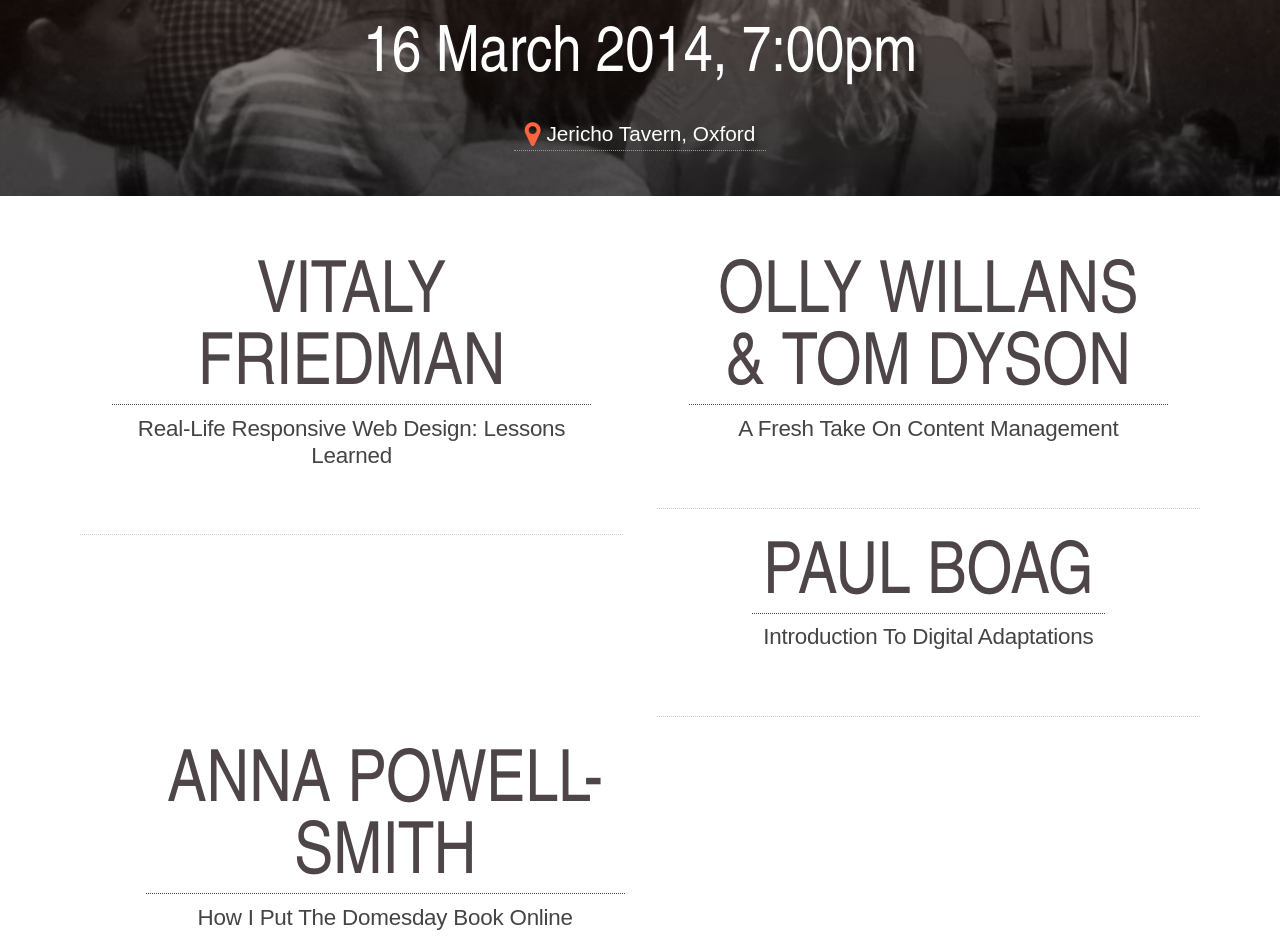
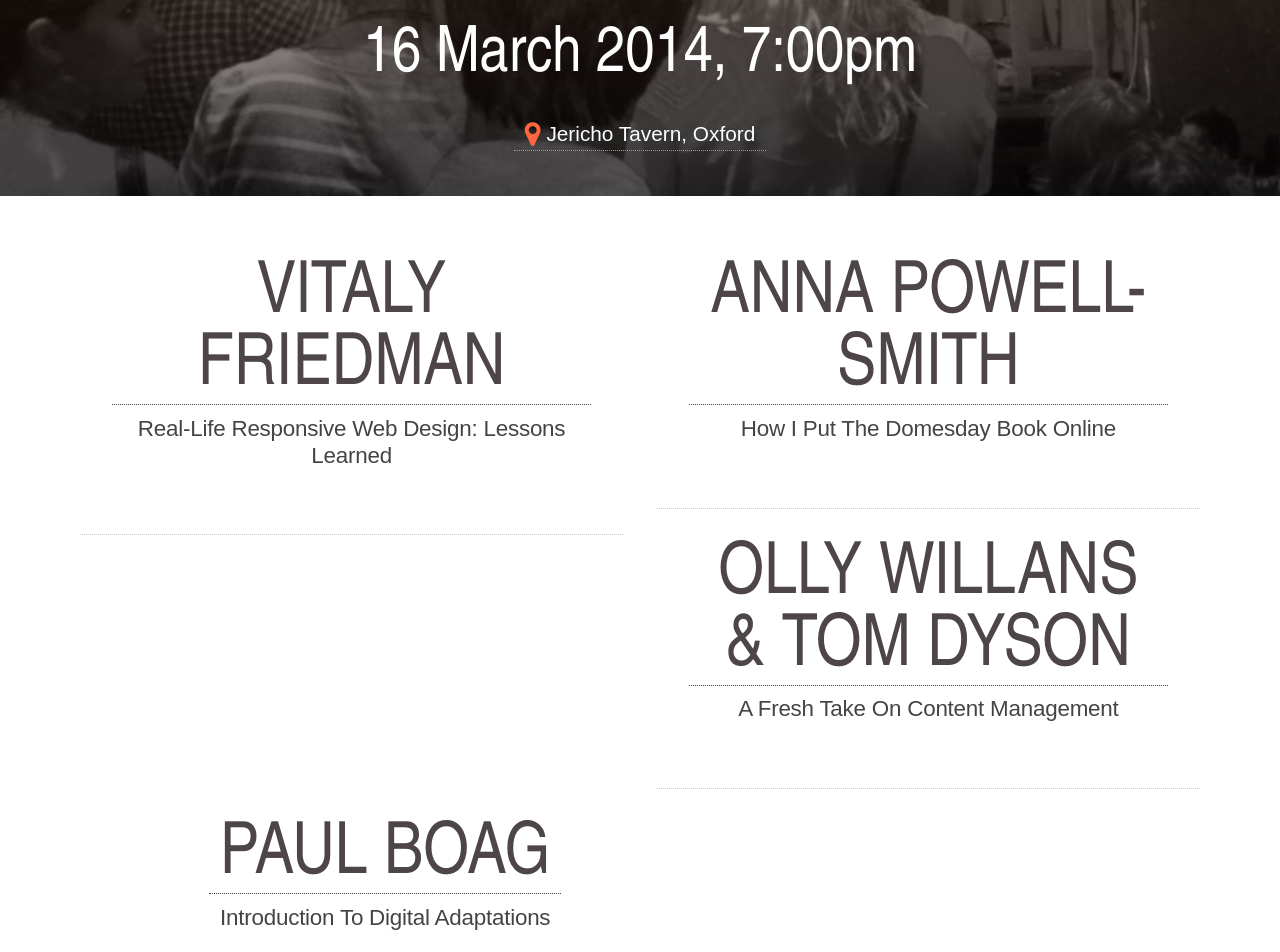
Before and after one commit to torchbox/ogn, a Jekyll site: the page built from _posts/2014-03-16-ogn35.markdown, in a window 1280 px wide and 1400 px high, scrolled down 439 px. Shown: the top 952 px of the window. Built offline with Jekyll 4.4.1, drawn with Linux system fonts in a browser that asks for light colours; nearby versions of some CDN libraries; Markdown is read by kramdown in place of the engine named in the settings.

Commit message:
updating order of speakers

```diff
--- a/_posts/2014-03-16-ogn35.markdown
+++ b/_posts/2014-03-16-ogn35.markdown
@@ -35,6 +35,14 @@ keynoters: [TBC]
             <a href="/">Slides</a>
         </div> -->
     </li>
+        <li itemprop="performer" itemscope="itemscope" itemtype="http://schema.org/Person">
+        <a href="http://anna.ps/"><h2 itemprop="name">Anna Powell-Smith</h2></a>
+        <p>How I Put The Domesday Book Online</p>
+        <!--
+        <div class="downloads">
+            <a href="http://media.ogn.s3.amazonaws.com/ogn34/john-hardy.pdf">Slides</a>
+        </div> -->
+    </li>
     <li itemprop="performer" itemscope="itemscope" itemtype="http://schema.org/Person">
         <a href="http://wagtail.io/"><h2 itemprop="name">Olly Willans &amp; Tom Dyson</h2></a>
         <p>A Fresh Take On Content Management</p>
@@ -51,14 +59,7 @@ keynoters: [TBC]
             <a href="/">Slides</a>
         </div> -->
     </li>
-    <li itemprop="performer" itemscope="itemscope" itemtype="http://schema.org/Person">
-        <a href="http://anna.ps/"><h2 itemprop="name">Anna Powell-Smith</h2></a>
-        <p>How I Put The Domesday Book Online</p>
-        <!--
-        <div class="downloads">
-            <a href="http://media.ogn.s3.amazonaws.com/ogn34/john-hardy.pdf">Slides</a>
-        </div> -->
-    </li>
+
 </ul>
 
 <!--
```
